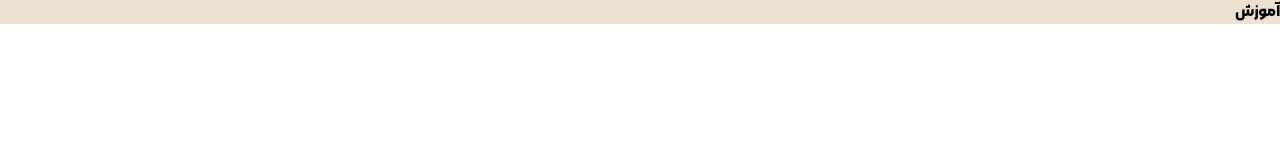
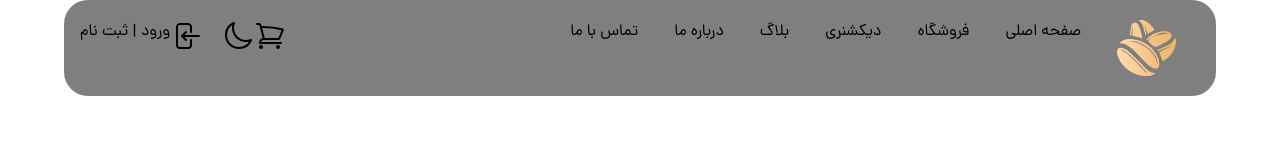
Before and after one commit to masi-mo69/First-Project, a website: page public/index.html in a window 1280 px wide. Drawn offline with Linux system fonts and the light colour scheme.

Commit message:
new2 commit

```diff
--- a/public/index.html
+++ b/public/index.html
@@ -5,8 +5,107 @@
     <meta name="viewport" content="width=device-width, initial-scale=1.0">
     <title>Coffee Shop</title>
     <link rel="stylesheet" href="./styles/app.css">
+    <link rel="icon" href="images/fav-icon.png" type="images/png">
 </head>
-<body>
-    <h1 class="bg-brown-100 font-MorrabaBold">آموزش</h1>
+<body class="font-Dana">
+    <svg class="hidden">
+        <symbol id="shopping-cart" xmlns="http://www.w3.org/2000/svg" fill="none" viewBox="0 0 24 24" stroke-width="1.5" stroke="currentColor">
+            <path stroke-linecap="round" stroke-linejoin="round" d="M2.25 3h1.386c.51 0 .955.343 1.087.835l.383 1.437M7.5 14.25a3 3 0 0 0-3 3h15.75m-12.75-3h11.218c1.121-2.3 2.1-4.684 2.924-7.138a60.114 60.114 0 0 0-16.536-1.84M7.5 14.25 5.106 5.272M6 20.25a.75.75 0 1 1-1.5 0 .75.75 0 0 1 1.5 0Zm12.75 0a.75.75 0 1 1-1.5 0 .75.75 0 0 1 1.5 0Z" />
+          </symbol>
+        <symbol id="moon" xmlns="http://www.w3.org/2000/svg" fill="none" viewBox="0 0 24 24" stroke-width="1.5" stroke="currentColor">
+            <path stroke-linecap="round" stroke-linejoin="round" d="M21.752 15.002A9.72 9.72 0 0 1 18 15.75c-5.385 0-9.75-4.365-9.75-9.75 0-1.33.266-2.597.748-3.752A9.753 9.753 0 0 0 3 11.25C3 16.635 7.365 21 12.75 21a9.753 9.753 0 0 0 9.002-5.998Z" />
+          </symbol>
+        <symbol id="arrow-left-end-on-rectangle" xmlns="http://www.w3.org/2000/svg" fill="none" viewBox="0 0 24 24" stroke-width="1.5" stroke="currentColor">
+            <path stroke-linecap="round" stroke-linejoin="round" d="M15.75 9V5.25A2.25 2.25 0 0 0 13.5 3h-6a2.25 2.25 0 0 0-2.25 2.25v13.5A2.25 2.25 0 0 0 7.5 21h6a2.25 2.25 0 0 0 2.25-2.25V15M12 9l-3 3m0 0 3 3m-3-3h12.75" />
+          </symbol>
+          <symbol id="sun" xmlns="http://www.w3.org/2000/svg" fill="none" viewBox="0 0 24 24" stroke-width="1.5" stroke="currentColor">
+            <path stroke-linecap="round" stroke-linejoin="round" d="M12 3v2.25m6.364.386-1.591 1.591M21 12h-2.25m-.386 6.364-1.591-1.591M12 18.75V21m-4.773-4.227-1.591 1.591M5.25 12H3m4.227-4.773L5.636 5.636M15.75 12a3.75 3.75 0 1 1-7.5 0 3.75 3.75 0 0 1 7.5 0Z" />
+          </symbol>
+
+    </svg>
+    <header class="flex items-center w-[90%] h-24 pl-4 pr-10 py-5 mx-auto bg-black/50 rounded-3xl">
+        <div class="flex w-full justify-between">
+        <!--  Logo & Menu -->
+        <nav class="flex gap-x-9">
+            <!-- Logo -->
+            <div>
+                <img src="images/app-logo.png" alt="Golden Coffee">
+            </div>
+
+            <!-- Menu -->
+            <ul class="flex gap-x-9">
+                <li>
+                    <a href="#"> صفحه اصلی</a>
+                </li>
+                <!-- Has Sub -->
+                <li>
+                    <a href="#"> فروشگاه</a>
+                    <!-- Submenu -->
+                    <ul class="hidden">
+                        <li>
+                            <a href="#">قهوه ویژه</a>
+                        </li>
+                        <li>
+                            <a href="#">ویژه در سطح جهانی</a>
+                        </li>
+                        <li>
+                            <a href="#">قهوه درجه یک</a>
+                        </li>
+                        <li>
+                            <a href="#">ترکیبات تجاری</a>
+                        </li>
+                        <li>
+                            <a href="#">کپسول قهوه</a>
+                        </li>
+                        <li>
+                            <a href="#">قهوه زینو برزیلی</a>
+                        </li>
+                    </ul>
+                </li>
+                <li>
+                    <a href="#">دیکشنری</a>
+                </li>
+                <li>
+                    <a href="#">بلاگ</a>
+                </li>
+                <li>
+                    <a href="#">درباره ما</a>
+                </li>
+                <li>
+                    <a href="#">تماس با ما</a>
+                </li>
+            </ul>
+        </nav>
+
+        <!-- Cart & Theme Toggle & Login Link -->
+        <div class="flex gap-x-5">
+            <!-- Cart & Icon & Theme Switch Btn -->
+            <div class="flex">
+                <!-- Cart -->
+                <div>
+                    <svg class="w-8 h-8">
+                        <use xlink:href="#shopping-cart"></use>
+                    </svg>
+                </div>
+
+                <!-- Theme Switch Btn  -->
+                <div>
+                    <svg class="w-8 h-8">
+                        <use xlink:href="#moon"></use>
+                    </svg>
+                </div>
+            </div>
+        <!-- Login Link -->
+        <a href="#" class="flex">
+            <svg class="w-8 h-8">
+                <use xlink:href="#arrow-left-end-on-rectangle"></use>
+            </svg>
+            ورود | ثبت نام
+        </a>
+    </div>
+    </div>
+    </header>
+
+<script src="scripts/app.js"></script>
 </body>
 </html>
--- a/src/input.css
+++ b/src/input.css
@@ -4,17 +4,17 @@
 
 @layer base{
     @font-face {
-        font-family: "Dana";
+        font-family: "Dana"; /*  400  */
         src: local("Dana"),url("../fonts/Dana/woff2/DanaFaNum-Regular.woff2") format("woff2");
         font-display: swap;
     }
     @font-face {
-        font-family: "Dana Medium";
+        font-family: "Dana Medium"; /*  500  */
         src: local("Dana Medium"),url("../fonts/Dana/woff2/DanaFaNum-Medium.woff2") format("woff2");
         font-display: swap;
     }
     @font-face {
-        font-family: "Dana DemiBold";
+        font-family: "Dana DemiBold"; /*  600  */
         src: local("Dana DemiBold"),url("../fonts/Dana/woff2/DanaFaNum-DemiBold.woff2") format("woff2");
         font-display: swap;
     }
```
Also changed, not shown: public/images/app-logo.png (added), public/images/fav-icon.png (added), public/images/svgs/app-logo-type.svg (added), public/images/svgs/app-logo.svg (added), public/scripts/app.js (added), public/styles/app.css.
